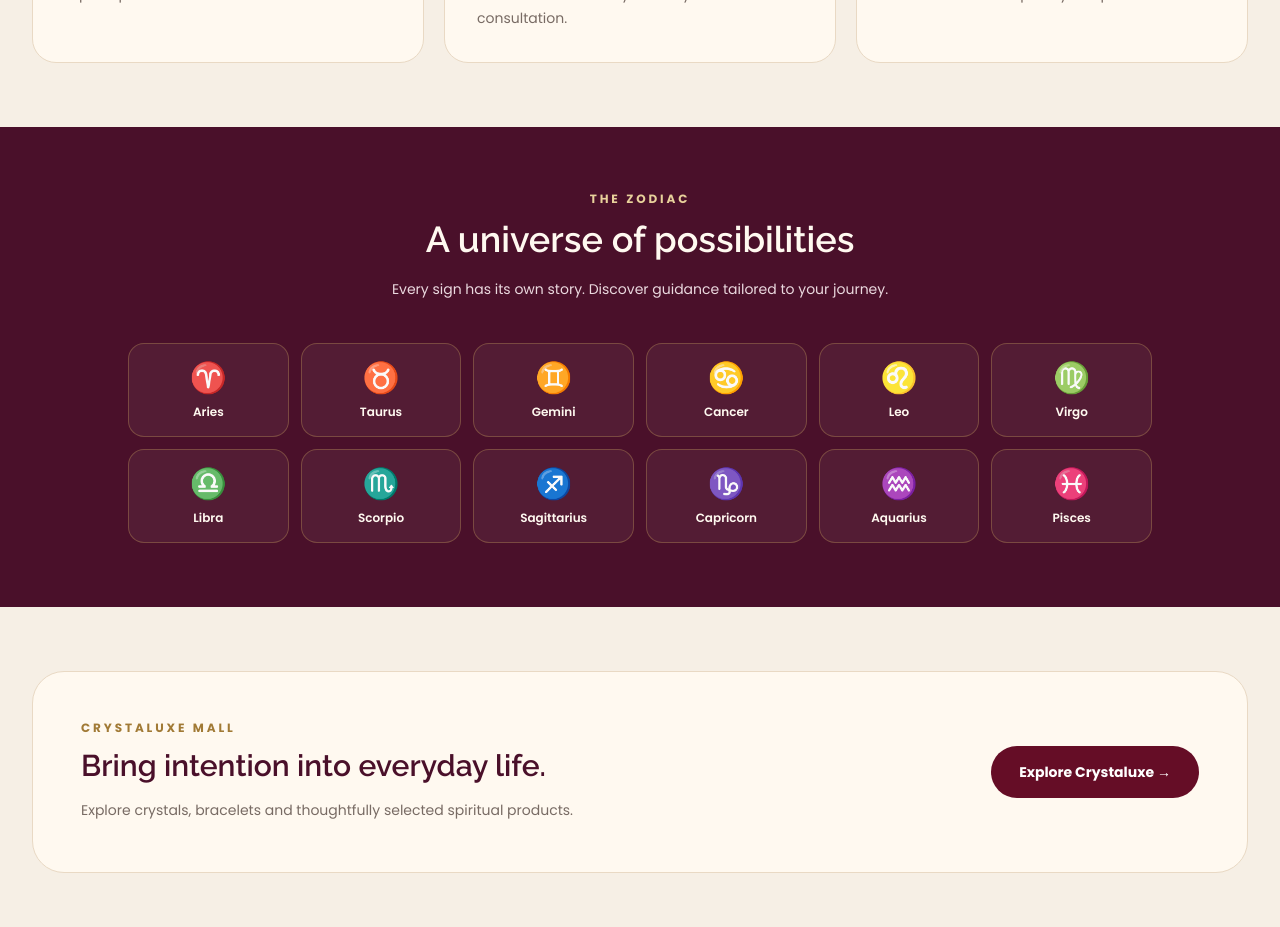
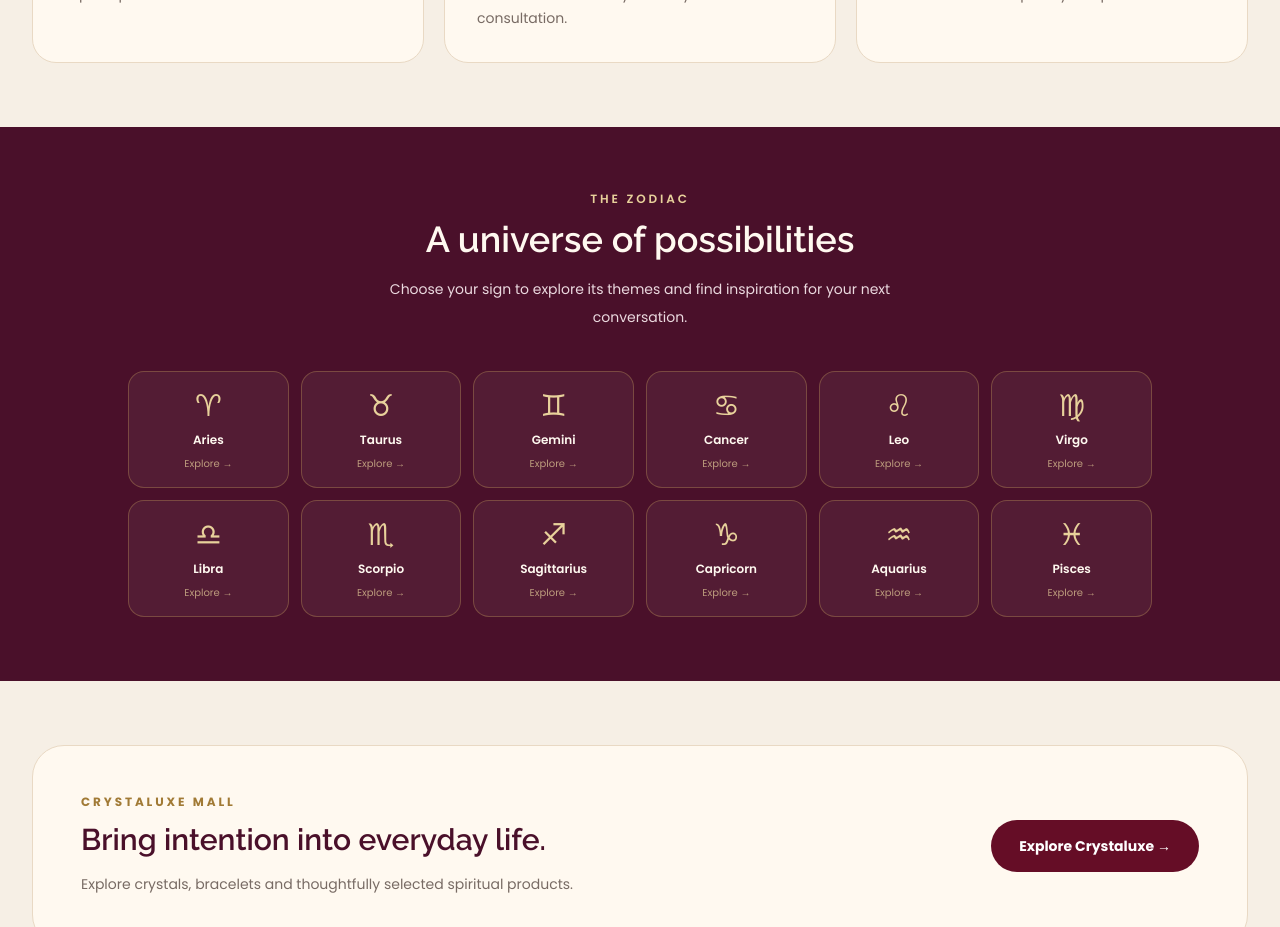
Before and after one commit to crystaluxe/vedmantra, a Next.js app: page / in a window 1280 px wide. Shown: the part 2020-2947 px from the top of the page. Built offline with nearby package versions, Linux system fonts and the light colour scheme; no server answers; the database is empty.

Commit message:
Make all twelve zodiac cards interactive with sign guidance and consultation links

```diff
--- a/src/app/page.js
+++ b/src/app/page.js
@@ -1,4 +1,5 @@
 import { prisma } from "@/lib/prisma";
+import ZodiacExplorer from "@/components/ZodiacExplorer";
 import HomeHero from "@/components/HomeHero";
 import HomeWalletBalance from "@/components/HomeWalletBalance";
 import PushNotificationRegister from "@/components/PushNotificationRegister";
@@ -97,11 +98,6 @@ function AstrologerCard({ astro, tag = "" }) {
   );
 }
 
-const ZODIAC = [
-  ["♈", "Aries"], ["♉", "Taurus"], ["♊", "Gemini"], ["♋", "Cancer"],
-  ["♌", "Leo"], ["♍", "Virgo"], ["♎", "Libra"], ["♏", "Scorpio"],
-  ["♐", "Sagittarius"], ["♑", "Capricorn"], ["♒", "Aquarius"], ["♓", "Pisces"],
-];
 
 export default async function HomePage({ searchParams }) {
   const params = await searchParams;
@@ -152,7 +148,7 @@ export default async function HomePage({ searchParams }) {
 
         <section className="mx-auto max-w-7xl px-5 py-16 lg:px-8"><div className="text-center"><p className="text-xs font-bold uppercase tracking-[.24em] text-[#A17A35]">Simple & Personal</p><h2 className="mt-3 font-display text-3xl font-semibold text-[#4A102A] md:text-4xl">Your guidance, in three steps</h2></div><div className="mt-10 grid gap-5 md:grid-cols-3">{[["01","Find your astrologer","Explore profiles and select a consultant."],["02","Prepare your wallet","Add balance securely before your consultation."],["03","Start your conversation","Chat online and explore your questions."]].map(([n,t,d])=><div key={n} className="rounded-3xl border border-[#E9D9C4] bg-[#FFF9F0] p-8"><span className="font-display text-4xl text-[#C6A15B]">{n}</span><h3 className="mt-5 text-lg font-bold text-[#4A102A]">{t}</h3><p className="mt-3 text-sm leading-6 text-[#786B64]">{d}</p></div>)}</div></section>
 
-        <section className="bg-[#4A102A] px-5 py-16 text-center text-[#FFF9F0]"><p className="text-xs font-bold uppercase tracking-[.24em] text-[#E8D19B]">The Zodiac</p><h2 className="mt-3 font-display text-3xl font-semibold md:text-4xl">A universe of possibilities</h2><p className="mx-auto mt-4 max-w-xl text-sm leading-7 text-[#EBD9DF]">Every sign has its own story. Discover guidance tailored to your journey.</p><div className="mx-auto mt-10 grid max-w-5xl grid-cols-3 gap-3 sm:grid-cols-4 md:grid-cols-6">{ZODIAC.map(([symbol,name])=><div key={name} className="rounded-2xl border border-[#C6A15B]/35 bg-white/5 p-4"><div className="text-3xl text-[#E8D19B]">{symbol}</div><p className="mt-2 text-xs font-semibold">{name}</p></div>)}</div></section>
+        <ZodiacExplorer />
 
         <section className="mx-auto max-w-7xl px-5 py-16 lg:px-8"><div className="flex flex-col items-center justify-between gap-6 rounded-[32px] border border-[#E9D9C4] bg-[#FFF9F0] p-8 md:flex-row md:p-12"><div><p className="text-xs font-bold uppercase tracking-[.24em] text-[#A17A35]">Crystaluxe Mall</p><h2 className="mt-3 font-display text-3xl font-semibold text-[#4A102A]">Bring intention into everyday life.</h2><p className="mt-3 max-w-xl text-sm leading-7 text-[#786B64]">Explore crystals, bracelets and thoughtfully selected spiritual products.</p></div><a href="https://crystaluxe.in" target="_blank" rel="noopener noreferrer" className="shrink-0 rounded-full bg-[#650D26] px-7 py-4 text-sm font-bold text-white">Explore Crystaluxe →</a></div></section>
         <footer className="border-t border-[#D9C8AE] bg-[#FFF9F0] px-5 py-9"><div className="mx-auto flex max-w-[1440px] flex-wrap items-center justify-between gap-4 text-sm"><span className="font-display text-2xl font-semibold text-[#650D26]">✺ Vedmantra</span><div className="flex flex-wrap gap-5 font-semibold text-[#650D26]"><a href="/">Home</a><a href="/wallet">Wallet</a><a href="/chat">Chats</a><a href="/profile">Profile</a></div><span className="text-xs text-[#786B64]">Vedic wisdom for modern lives.</span></div></footer>
--- /dev/null
+++ b/src/components/ZodiacExplorer.js
@@ -0,0 +1,43 @@
+"use client";
+
+import { useState } from "react";
+import SiteDialog from "./SiteDialog";
+
+const SIGNS = [
+  { name: "Aries", symbol: "♈", element: "Fire", theme: "Courage & initiative", reflection: "Where could one small, confident step help you move forward? Balance the urge to act with a moment to listen.", question: "How can I approach a new beginning with more clarity?" },
+  { name: "Taurus", symbol: "♉", element: "Earth", theme: "Stability & patience", reflection: "Consider what makes you feel grounded. A steady routine can support progress, while a little flexibility can make room for something new.", question: "What would help me build a more secure foundation?" },
+  { name: "Gemini", symbol: "♊", element: "Air", theme: "Curiosity & communication", reflection: "Make space for a conversation you have been putting off. Ask a thoughtful question, listen closely, and give your ideas a clear direction.", question: "How can I communicate my needs more clearly?" },
+  { name: "Cancer", symbol: "♋", element: "Water", theme: "Care & belonging", reflection: "Notice where you give your emotional energy. Caring for others and protecting your own boundaries can exist together.", question: "How can I balance family responsibilities with my own needs?" },
+  { name: "Leo", symbol: "♌", element: "Fire", theme: "Expression & confidence", reflection: "Think about something you would like to create or share. Let confidence come from doing meaningful work, rather than waiting for recognition.", question: "Where can I express myself with greater confidence?" },
+  { name: "Virgo", symbol: "♍", element: "Earth", theme: "Purpose & practical progress", reflection: "Choose one manageable improvement instead of trying to perfect everything. A useful next step is often more valuable than a flawless plan.", question: "What practical changes could support my career and routines?" },
+  { name: "Libra", symbol: "♎", element: "Air", theme: "Balance & connection", reflection: "Reflect on whether a relationship feels balanced. Honest, kind communication can help you make room for both your needs and someone else's.", question: "How can I bring more balance to my relationships?" },
+  { name: "Scorpio", symbol: "♏", element: "Water", theme: "Depth & transformation", reflection: "Consider a pattern you are ready to leave behind. You can take time to understand your feelings before deciding what should change.", question: "How can I navigate a period of personal change?" },
+  { name: "Sagittarius", symbol: "♐", element: "Fire", theme: "Discovery & perspective", reflection: "Explore an idea beyond your usual routine. Keep your wider ambitions in view while choosing a realistic next step toward them.", question: "What direction would help me grow and find purpose?" },
+  { name: "Capricorn", symbol: "♑", element: "Earth", theme: "Commitment & direction", reflection: "Look at a long-term goal and the demands it places on you. Sustainable progress includes rest, realistic milestones, and support.", question: "How can I align my career goals with a sustainable pace?" },
+  { name: "Aquarius", symbol: "♒", element: "Air", theme: "Originality & community", reflection: "Think about where your ideas could help others. Share a fresh perspective while staying open to what your community can teach you.", question: "How can I make space for new ideas and meaningful connections?" },
+  { name: "Pisces", symbol: "♓", element: "Water", theme: "Imagination & compassion", reflection: "Give yourself space to reflect, create, or recharge. Pair a feeling or inspiration with a small, practical action you can take.", question: "How can I balance my intuition with practical decisions?" },
+];
+
+export default function ZodiacExplorer() {
+  const [selected, setSelected] = useState(null);
+  return (
+    <section id="zodiac" aria-labelledby="zodiac-title" className="bg-[#4A102A] px-5 py-16 text-center text-[#FFF9F0]">
+      <p className="text-xs font-semibold uppercase tracking-[.24em] text-[#E8D19B]">The Zodiac</p>
+      <h2 id="zodiac-title" className="mt-3 font-display text-3xl font-semibold md:text-4xl">A universe of possibilities</h2>
+      <p className="mx-auto mt-4 max-w-xl text-sm leading-7 text-[#EBD9DF]">Choose your sign to explore its themes and find inspiration for your next conversation.</p>
+      <div className="mx-auto mt-10 grid max-w-5xl grid-cols-3 gap-3 sm:grid-cols-4 md:grid-cols-6">
+        {SIGNS.map((sign) => <button key={sign.name} type="button" aria-label={`Explore ${sign.name}`} aria-haspopup="dialog" onClick={() => setSelected(sign)} className="group cursor-pointer rounded-2xl border border-[#C6A15B]/35 bg-white/5 p-4 transition hover:-translate-y-1 hover:border-[#E8D19B] hover:bg-white/10 focus-visible:outline-2 focus-visible:outline-offset-4 focus-visible:outline-[#E8D19B] motion-reduce:transform-none motion-reduce:transition-none"><span aria-hidden="true" className="block text-3xl text-[#E8D19B]">{sign.symbol}{"\uFE0E"}</span><span className="mt-2 block text-xs font-semibold">{sign.name}</span><span aria-hidden="true" className="mt-2 block text-[10px] text-[#E8D19B]/70 group-hover:text-[#E8D19B]">Explore →</span></button>)}
+      </div>
+      {selected && <SiteDialog title={selected.name} onDismiss={() => setSelected(null)}>
+        <span aria-hidden="true" className="text-4xl text-[#650D26]">{selected.symbol}{"\uFE0E"}</span>
+        <p className="mt-3 text-[10px] font-semibold uppercase tracking-[.18em] text-[#997345]">{selected.element} · {selected.theme}</p>
+        <h3 className="mt-5 text-base font-semibold">A moment of reflection</h3>
+        <p className="mt-2 text-sm leading-7 text-[#806B70]">{selected.reflection}</p>
+        <div className="mt-5 rounded-2xl border border-[#E8D7DC] bg-[#FAF1F4] p-4 text-left"><p className="text-[10px] font-semibold uppercase tracking-wider text-[#997345]">A question to explore</p><p className="mt-2 text-sm leading-6 text-[#650D26]">{selected.question}</p></div>
+        <p className="mt-4 text-[11px] leading-5 text-[#A08B90]">General zodiac inspiration. For a personal reading based on your birth details, consult an astrologer.</p>
+        <a href="#astrologers" onClick={() => setSelected(null)} className="mt-5 block rounded-full bg-[#650D26] px-5 py-4 text-sm font-semibold text-white hover:bg-[#44091A]">Consult an astrologer →</a>
+        <button type="button" onClick={() => setSelected(null)} className="mt-2 rounded-full px-5 py-3 text-sm font-medium text-[#806B70]">Explore another sign</button>
+      </SiteDialog>}
+    </section>
+  );
+}
```
